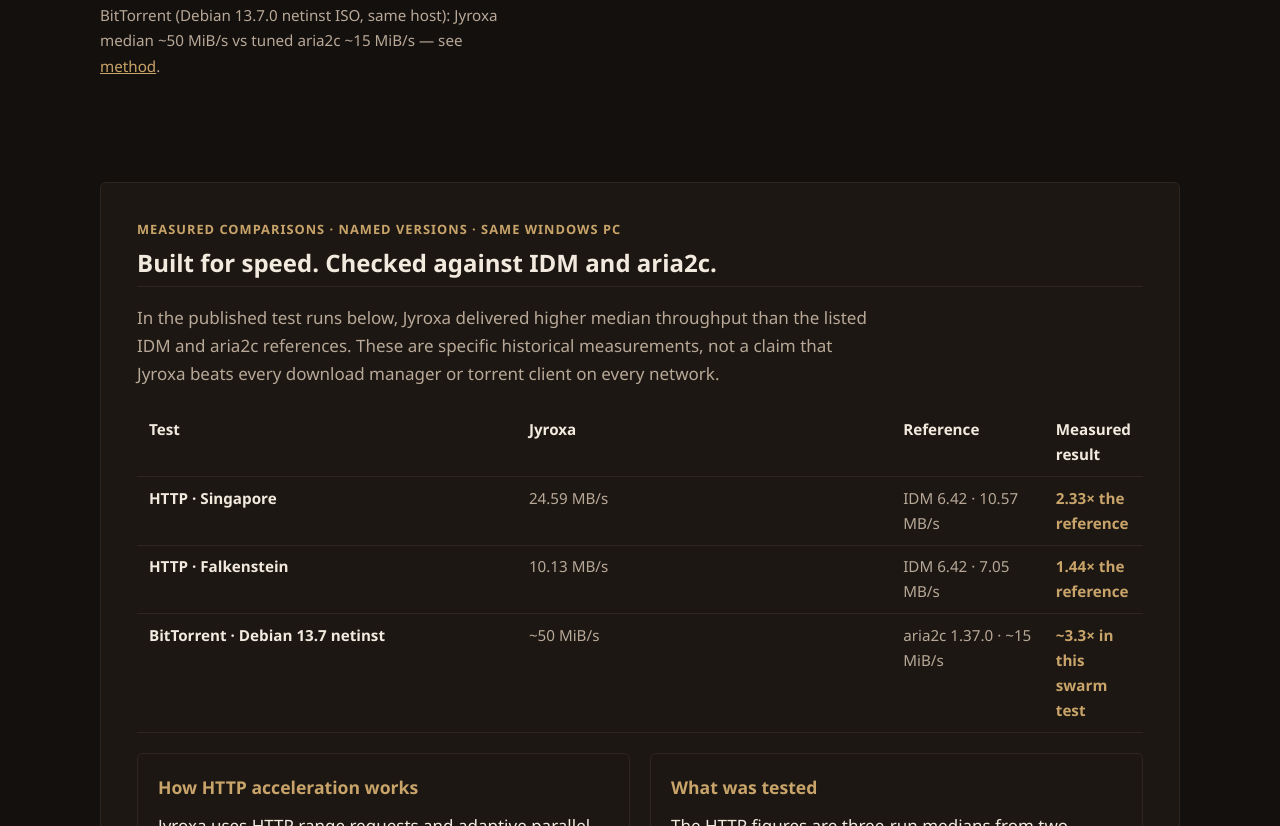
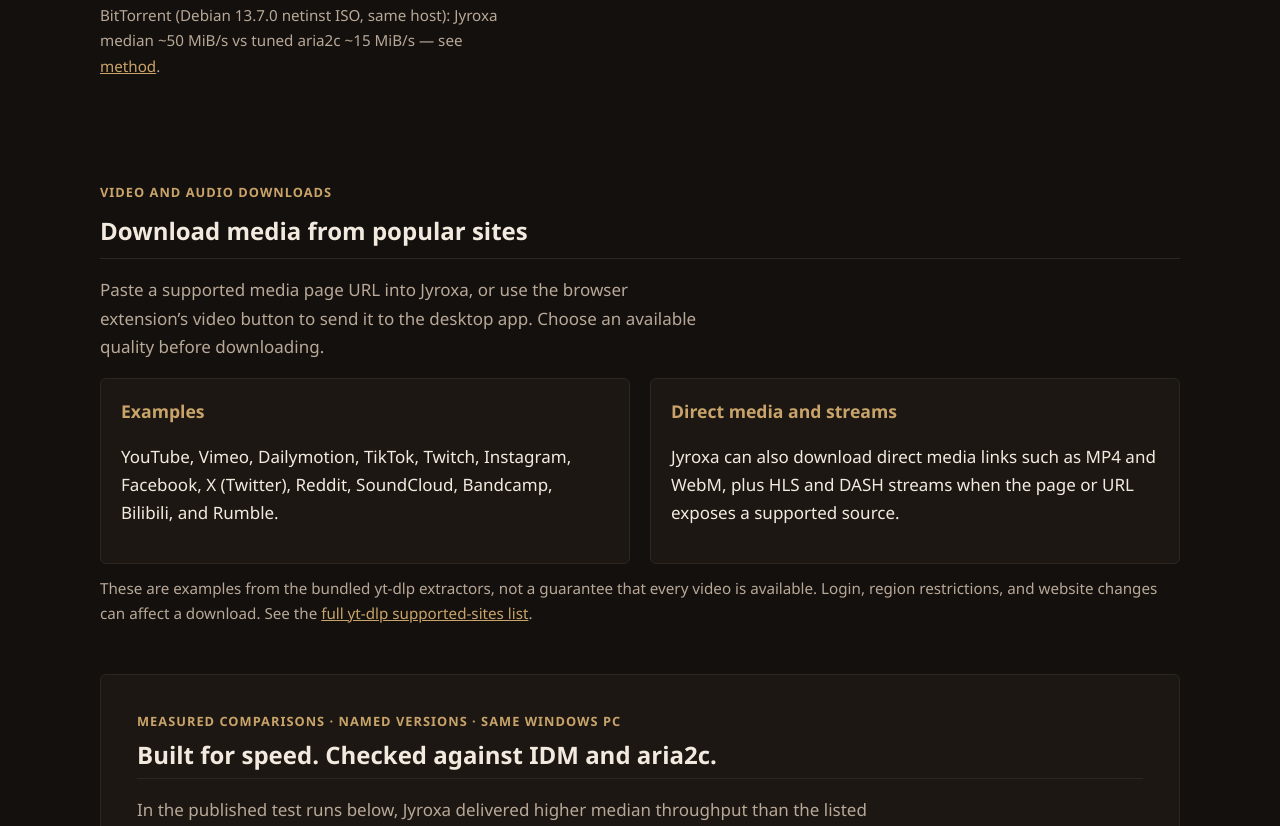
Before and after one commit to Darkhorse31/Jyroxa, a browser extension: page site/index.html in a window 1280 px wide. Shown: the part 637-1463 px from the top of the page. Drawn offline with Linux system fonts and the light colour scheme.

Commit message:
List supported media platforms on site

```diff
--- a/site/index.html
+++ b/site/index.html
@@ -71,6 +71,23 @@
         <img class="hero-img--dark" src="assets/dark-main.png" width="960" height="600" alt="Jyroxa main window with active downloads, dark theme">
         <img class="hero-img--light" src="assets/light-main.png" width="960" height="600" alt="Jyroxa main window with active downloads, light theme">
       </div>
+    </section>
+
+    <section class="section" id="media-platforms" aria-labelledby="media-platforms-title">
+      <p class="performance-kicker">Video and audio downloads</p>
+      <h2 id="media-platforms-title">Download media from popular sites</h2>
+      <p class="prose-muted">Paste a supported media page URL into Jyroxa, or use the browser extension’s video button to send it to the desktop app. Choose an available quality before downloading.</p>
+      <div class="grid-2">
+        <article class="card">
+          <h3>Examples</h3>
+          <p>YouTube, Vimeo, Dailymotion, TikTok, Twitch, Instagram, Facebook, X (Twitter), Reddit, SoundCloud, Bandcamp, Bilibili, and Rumble.</p>
+        </article>
+        <article class="card">
+          <h3>Direct media and streams</h3>
+          <p>Jyroxa can also download direct media links such as MP4 and WebM, plus HLS and DASH streams when the page or URL exposes a supported source.</p>
+        </article>
+      </div>
+      <p class="stat-line">These are examples from the bundled yt-dlp extractors, not a guarantee that every video is available. Login, region restrictions, and website changes can affect a download. See the <a href="https://github.com/yt-dlp/yt-dlp/blob/master/supportedsites.md">full yt-dlp supported-sites list</a>.</p>
     </section>
 
     <section class="section performance-section" id="performance" aria-labelledby="performance-title">
```
Also changed, not shown: site/faq.html (+5 -0 lines), site/features.html (+6 -0 lines).
